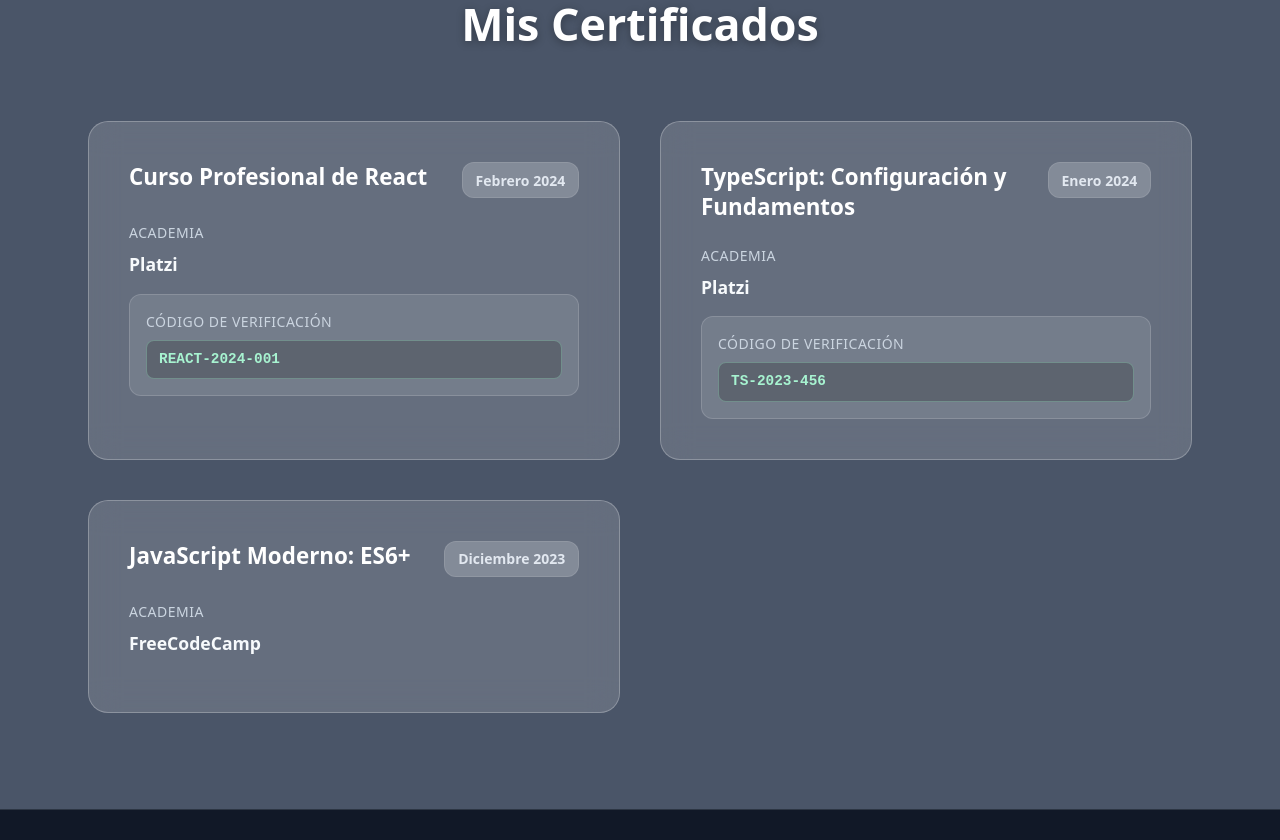
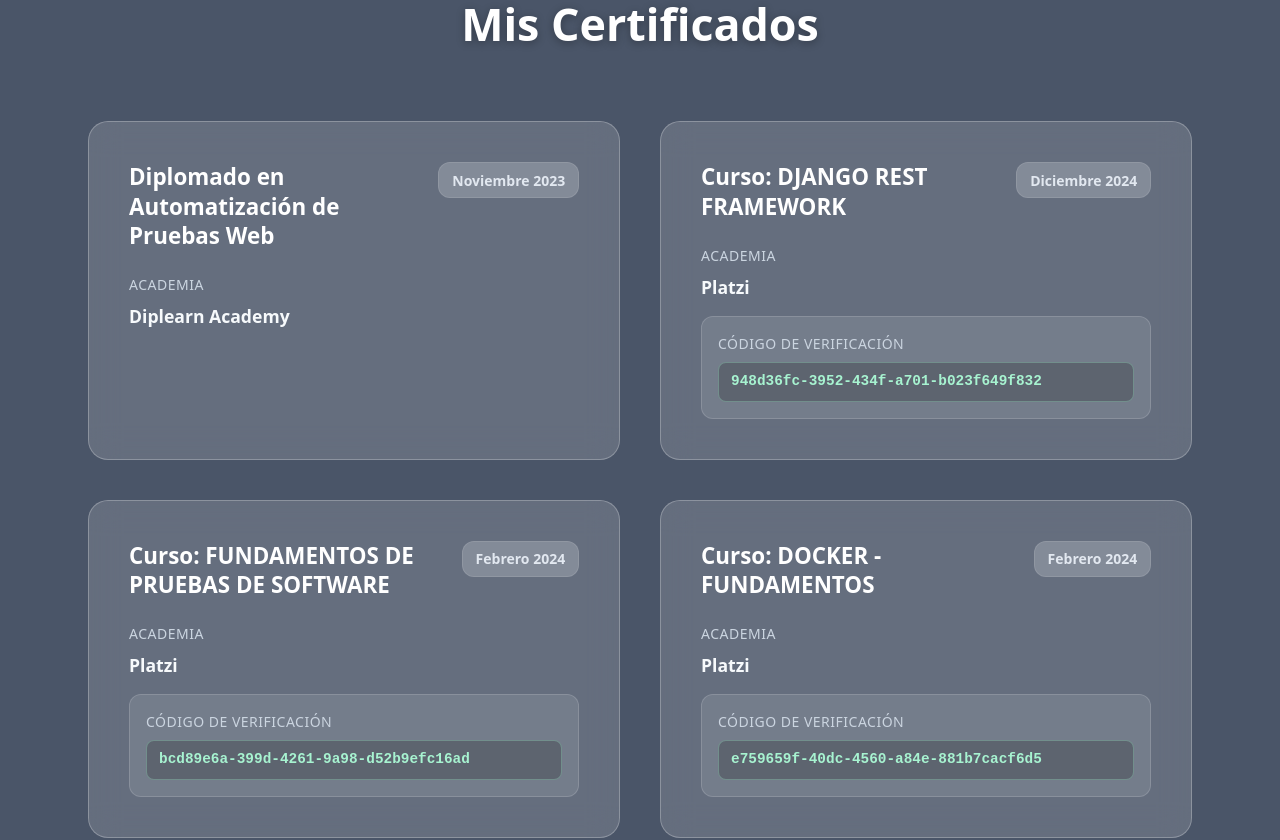
Before and after one commit to Mega-Barto/Mega-Barto.github.io, a React (Vite) app: page / in a window 1280 px wide. Shown: the part 2660-3500 px from the top of the page. Built offline with nearby package versions, Linux system fonts and the light colour scheme.

Commit message:
feat: Update certificates with new entries and internationalization support

```diff
--- a/src/contents/certificates.ts
+++ b/src/contents/certificates.ts
@@ -11,22 +11,29 @@
 export const getCertificates = (t: TFunction): Certificate[] => [
     {
         id: '1',
-    title: t('certificates.react.title'),
-    academy: t('certificates.react.academy'),
-    dateObtained: t('certificates.react.dateObtained'),
-    verificationCode: 'REACT-2024-001'
+        title: t('certificates.automation.title'),
+        academy: t('certificates.automation.academy'),
+        dateObtained: t('certificates.automation.dateObtained')
     },
     {
         id: '2',
-    title: t('certificates.typescript.title'),
-    academy: t('certificates.typescript.academy'),
-    dateObtained: t('certificates.typescript.dateObtained'),
-    verificationCode: 'TS-2023-456'
+        title: t('certificates.django.title'),
+        academy: t('certificates.django.academy'),
+        dateObtained: t('certificates.django.dateObtained'),
+        verificationCode: '948d36fc-3952-434f-a701-b023f649f832'
     },
     {
         id: '3',
-    title: t('certificates.javascript.title'),
-    academy: t('certificates.javascript.academy'),
-    dateObtained: t('certificates.javascript.dateObtained')
+        title: t('certificates.testing.title'),
+        academy: t('certificates.testing.academy'),
+        dateObtained: t('certificates.testing.dateObtained'),
+        verificationCode: 'bcd89e6a-399d-4261-9a98-d52b9efc16ad'
+    },
+    {
+        id: '4',
+        title: t('certificates.docker.title'),
+        academy: t('certificates.docker.academy'),
+        dateObtained: t('certificates.docker.dateObtained'),
+        verificationCode: 'e759659f-40dc-4560-a84e-881b7cacf6d5'
     }
 ];
--- a/src/i18n/locales/en.json
+++ b/src/i18n/locales/en.json
@@ -96,20 +96,25 @@
   "certificates": {
     "academyLabel": "Academy",
     "verificationCode": "Verification Code",
-    "react": {
-      "title": "Professional React Course",
+    "automation": {
+      "title": "Web Test Automation Diploma",
+      "academy": "Diplearn Academy",
+      "dateObtained": "November 2023"
+    },
+    "django": {
+      "title": "Course: DJANGO REST FRAMEWORK",
+      "academy": "Platzi",
+      "dateObtained": "December 2024"
+    },
+    "testing": {
+      "title": "Course: SOFTWARE TESTING FUNDAMENTALS",
       "academy": "Platzi",
       "dateObtained": "February 2024"
     },
-    "typescript": {
-      "title": "TypeScript: Configuration and Fundamentals",
+    "docker": {
+      "title": "Course: DOCKER - FUNDAMENTALS",
       "academy": "Platzi",
-      "dateObtained": "January 2024"
-    },
-    "javascript": {
-      "title": "Modern JavaScript: ES6+",
-      "academy": "FreeCodeCamp",
-      "dateObtained": "December 2023"
+      "dateObtained": "February 2024"
     }
   },
   "contact": {
--- a/src/i18n/locales/es.json
+++ b/src/i18n/locales/es.json
@@ -96,20 +96,25 @@
   "certificates": {
     "academyLabel": "Academia",
     "verificationCode": "Código de Verificación",
-    "react": {
-      "title": "Curso Profesional de React",
+    "automation": {
+      "title": "Diplomado en Automatización de Pruebas Web",
+      "academy": "Diplearn Academy",
+      "dateObtained": "Noviembre 2023"
+    },
+    "django": {
+      "title": "Curso: DJANGO REST FRAMEWORK",
+      "academy": "Platzi",
+      "dateObtained": "Diciembre 2024"
+    },
+    "testing": {
+      "title": "Curso: FUNDAMENTOS DE PRUEBAS DE SOFTWARE",
       "academy": "Platzi",
       "dateObtained": "Febrero 2024"
     },
-    "typescript": {
-      "title": "TypeScript: Configuración y Fundamentos",
+    "docker": {
+      "title": "Curso: DOCKER - FUNDAMENTOS",
       "academy": "Platzi",
-      "dateObtained": "Enero 2024"
-    },
-    "javascript": {
-      "title": "JavaScript Moderno: ES6+",
-      "academy": "FreeCodeCamp",
-      "dateObtained": "Diciembre 2023"
+      "dateObtained": "Febrero 2024"
     }
   },
   "contact": {
```
Lines whose indentation alone changed are shown as unchanged.
